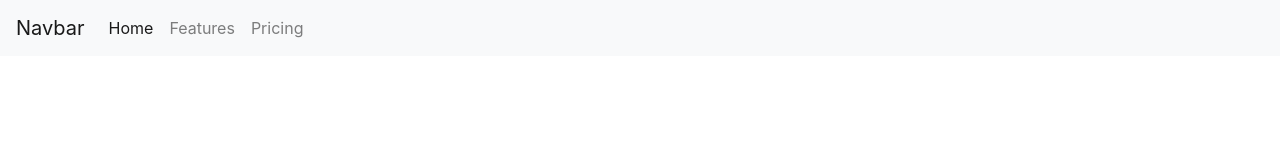
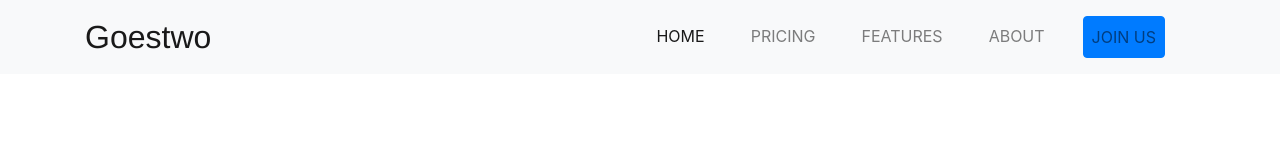
Before and after one commit to gustusiwabawa/landing-page, a plain HTML site: page index.html in a window 1280 px wide. Drawn offline with nearby package versions, Linux system fonts and the light colour scheme.

Commit message:
progress 1

```diff
--- a/index.html
+++ b/index.html
@@ -8,23 +8,33 @@
     <!-- Bootstrap CSS -->
     <link rel="stylesheet" href="https://cdn.jsdelivr.net/npm/bootstrap@4.6.0/dist/css/bootstrap.min.css" integrity="sha384-B0vP5xmATw1+K9KRQjQERJvTumQW0nPEzvF6L/Z6nronJ3oUOFUFpCjEUQouq2+l" crossorigin="anonymous" />
 
+    <!-- Font -->
+    <link rel="preconnect" href="https://fonts.gstatic.com" />
+    <link href="https://fonts.googleapis.com/css2?family=Quicksand&display=swap" rel="stylesheet" />
+    <!-- Akhir Font -->
+
     <!-- CSS Lokal -->
     <link rel="stylesheet" href="style.css" />
+    <!-- Akhir CSS Lokal -->
 
     <title>Gustu Siwabawa</title>
   </head>
   <body>
     <!-- Navbar -->
     <nav class="navbar navbar-expand-lg navbar-light bg-light">
-      <a class="navbar-brand" href="#">Navbar</a>
+      <div class="container">
+        <a class="navbar-brand" href="#">Goestwo</a>
         <button class="navbar-toggler" type="button" data-toggle="collapse" data-target="#navbarNavAltMarkup" aria-controls="navbarNavAltMarkup" aria-expanded="false" aria-label="Toggle navigation">
           <span class="navbar-toggler-icon"></span>
         </button>
         <div class="collapse navbar-collapse" id="navbarNavAltMarkup">
-        <div class="navbar-nav">
+          <div class="navbar-nav ml-auto">
             <a class="nav-link active" href="#">Home <span class="sr-only">(current)</span></a>
+            <a class="nav-link" href="#">Pricing</a>
             <a class="nav-link" href="#">Features</a>
-          <a class="nav-link" href="#">Pricing</a>
+            <a class="nav-link" href="#">About</a>
+            <a class="nav-link btn btn-primary" href="#">Join Us</a>
+          </div>
         </div>
       </div>
     </nav>
--- a/style.css
+++ b/style.css
@@ -0,0 +1,10 @@
+/* Navbar */
+.navbar-brand {
+  font-family: "Franklin Gothic Medium", "Arial Narrow", Arial, sans-serif;
+  font-size: 32px;
+}
+
+.nav-link {
+  text-transform: uppercase;
+  margin-right: 30px;
+}
```
Lines whose indentation alone changed are shown as unchanged.
